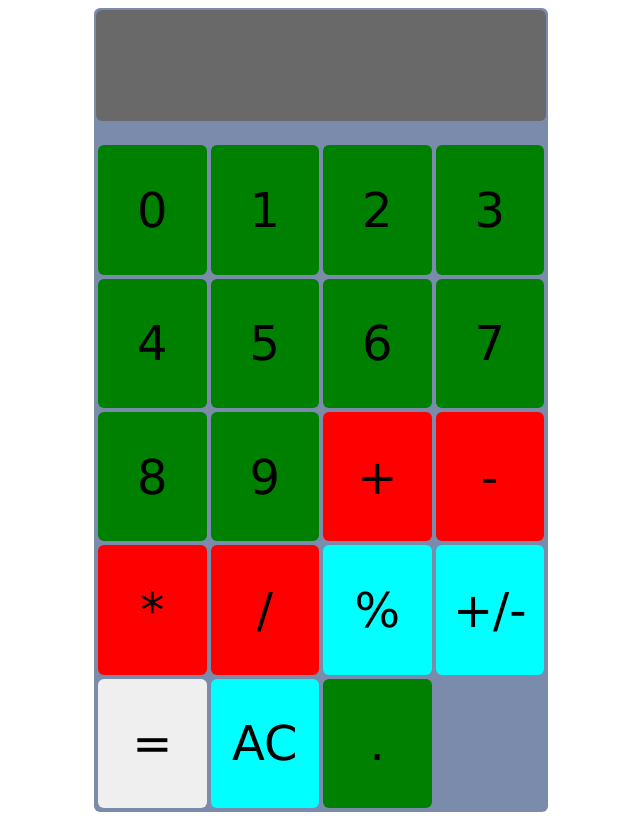
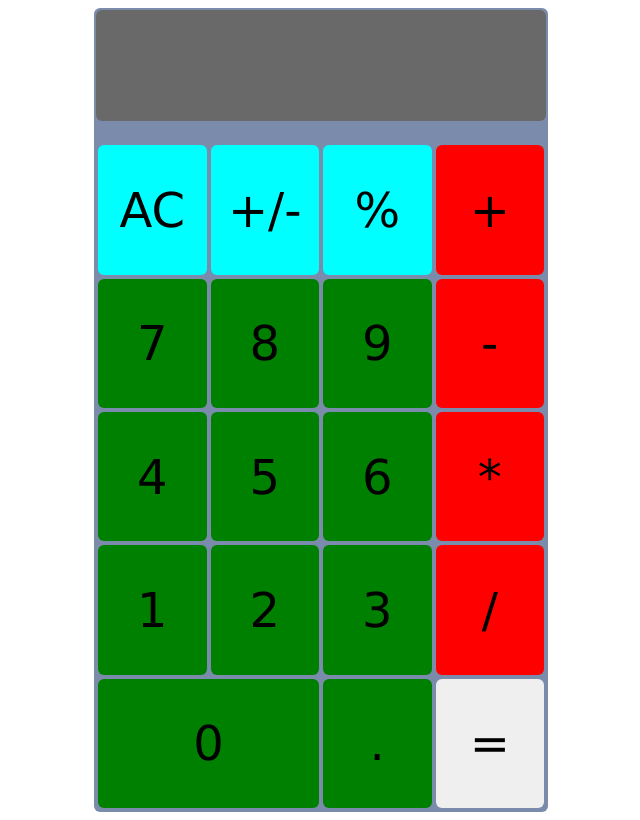
Before and after one commit to vigilancebrandon/calculator, a website: page index.html in a window 1280 px wide. Shown: the whole page, without its empty margins (319-959 px from the left). Drawn offline with Linux system fonts and the light colour scheme; a web font is replaced by a local one.

Commit message:
Layout buttons using grid

```diff
--- a/styles.css
+++ b/styles.css
@@ -13,7 +13,7 @@ button {
 }
 
 div {
-  display: flex;
+  /* display: flex; */
 }
 
 #calculator {
@@ -52,9 +52,6 @@ div {
 }
 
 #display {
-  grid-area: 1 / 1 / 2 / -1;
-
-
   /* width: 0; */
 
   /* flex: 1;
@@ -64,6 +61,7 @@ div {
   justify-content: right;
   align-items: center;
   align-self: flex-start; */
+  grid-area: 1 / 1 / 2 / -1;
 
   background-color: dimgrey;
 
@@ -87,10 +85,43 @@ div {
 #percent,
 #change-sign {
   background-color: aqua;
+  grid-row: 2;
+}
+
+#change-sign {
+  grid-column: 2;
+}
+
+#percent {
+  grid-column: 3;
+}
+
+#nine,
+#eight,
+#seven {
+  grid-row: 3;
+}
+
+#six,
+#five,
+#four {
+  grid-row: 4;
+}
+
+#three,
+#two,
+#one {
+  grid-row: 5;
 }
 
 #zero {
-  flex: 1 0 46%;
+  grid-row: 6;
+  grid-column-end: span 2;
+}
+
+#decimal {
+  grid-row: 6;
+  grid-column: 3;
 }
 
 button:active {
```
